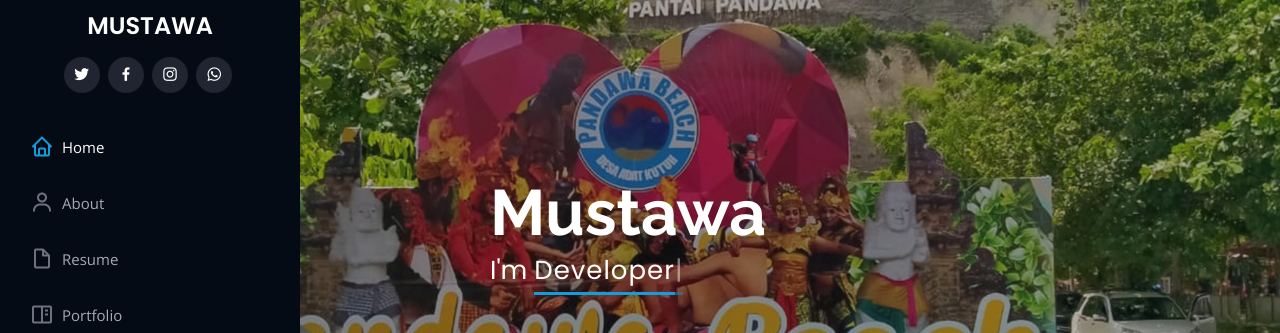
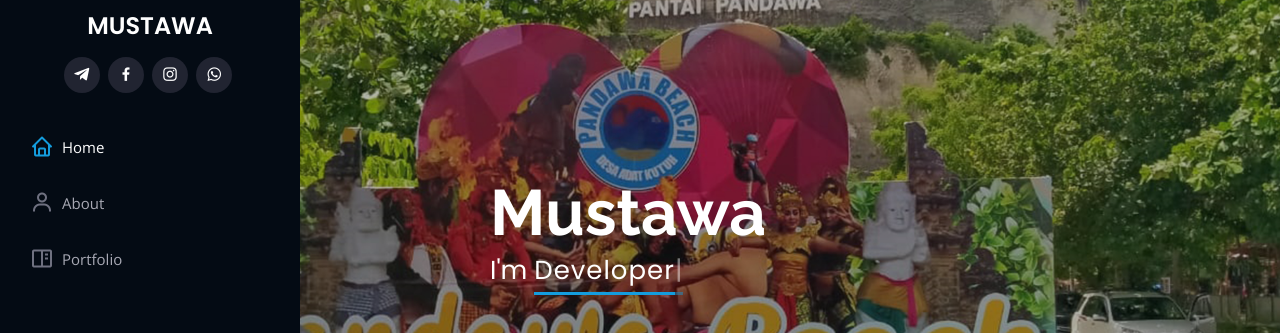
Before and after one commit to mustawaaaa/mustawaaaa.github.io, a plain HTML site: page index.html in a window 1280 px wide. Shown: the part 138-471 px from the top of the page. Drawn offline with nearby package versions, Linux system fonts and the light colour scheme.

Commit message:
tambahkan telegram

```diff
--- a/index.html
+++ b/index.html
@@ -44,7 +44,7 @@
         <img src="assets/img/profile-img1.jpg" alt="" class="img-fluid rounded-circle">
         <h1 class="text-light"><a href="index.html">MUSTAWA</a></h1>
         <div class="social-links mt-3 text-center">
-          <a href="#" class="twitter"><i class="bx bxl-twitter"></i></a>
+          <a href="https://t.me/mustawaaaa" class="telegram"><i class="bx bxl-telegram"></i></a>
           <a href="https://www.facebook.com/mustawaaaa" class="facebook"><i class="bx bxl-facebook"></i></a>
           <a href="https://www.instagram.com/mustawaaaa_/" class="instagram"><i class="bx bxl-instagram"></i></a>
           <a href="https://bit.ly/37DzIwj" class="whatsapp"><i class='bx bxl-whatsapp'></i></a>
@@ -55,7 +55,6 @@
         <ul>
           <li class="active"><a href="index.html"><i class="bx bx-home"></i> <span>Home</span></a></li>
           <li><a href="#about"><i class="bx bx-user"></i> <span>About</span></a></li>
-          <li><a href="#resume"><i class="bx bx-file-blank"></i> <span>Resume</span></a></li>
           <li><a href="#portfolio"><i class="bx bx-book-content"></i> Portfolio</a></li>
 
         </ul>
```
